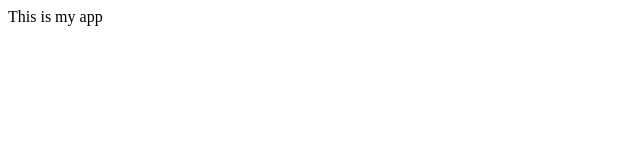
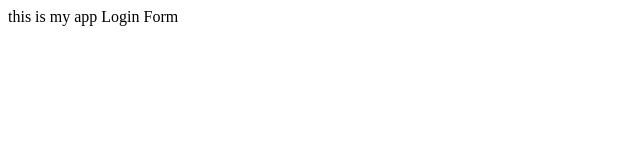
Before and after one commit to ullzii/myapp.sample, a plain HTML site: page coursera/index.html in a window 1280 px wide. Shown: the full height of the page, 0-640 px from the left. Drawn offline with Linux system fonts and the light colour scheme.

```diff
--- a/coursera/index.html
+++ b/coursera/index.html
@@ -4,6 +4,7 @@
 	<title>My app</title>
 </head>
 <body>
- This is my app
+ this is my app
+ Login Form
 </body>
 </html>
```
Also changed, not shown: app.js (added), index.html (added), 1 other file.
